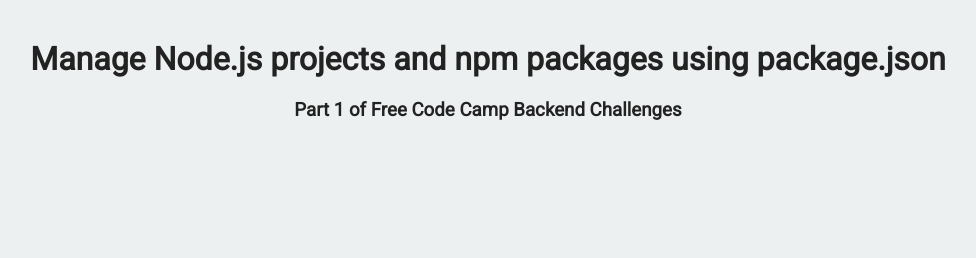
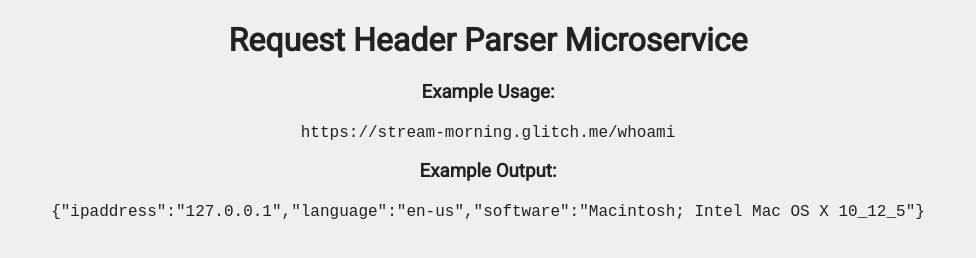
Before and after one commit to ShalaQweghen/request_header_parser_microservice, a website: page views/index.html in a window 1280 px wide. Shown: the whole page, without its empty margins (152-1128 px from the left). Drawn offline with Linux system fonts and the light colour scheme.

Commit message:
Update index.html

```diff
--- a/views/index.html
+++ b/views/index.html
@@ -2,17 +2,18 @@
 <html>
 
    <head>
-      <title>Backend Challenges | Free Code Camp</title>
+      <title>Request Header Parser Microservice Challenge | Free Code Camp</title>
       <link rel="shortcut icon" href="https://cdn.hyperdev.com/us-east-1%3A52a203ff-088b-420f-81be-45bf559d01b1%2Ffavicon.ico" type="image/x-icon"/>
       <link href="https://fonts.googleapis.com/css?family=Roboto" rel="stylesheet" type="text/css">
       <link href="/public/style.css" rel="stylesheet" type="text/css">
    </head>
 
    <body>
-      <div class="container">
-         <h1>Manage Node.js projects and npm packages using package.json</h1>
-         <h3>Part 1 of Free Code Camp Backend Challenges</h3>
-      </div>
+     <h1>Request Header Parser Microservice</h1>
+     <h3>Example Usage:</h3>
+     <code>https://stream-morning.glitch.me/whoami</code>
+     <h3>Example Output:</h3>
+     <code>{"ipaddress":"127.0.0.1","language":"en-us","software":"Macintosh; Intel Mac OS X 10_12_5"}</code>
    </body>
 
 </html>
```
